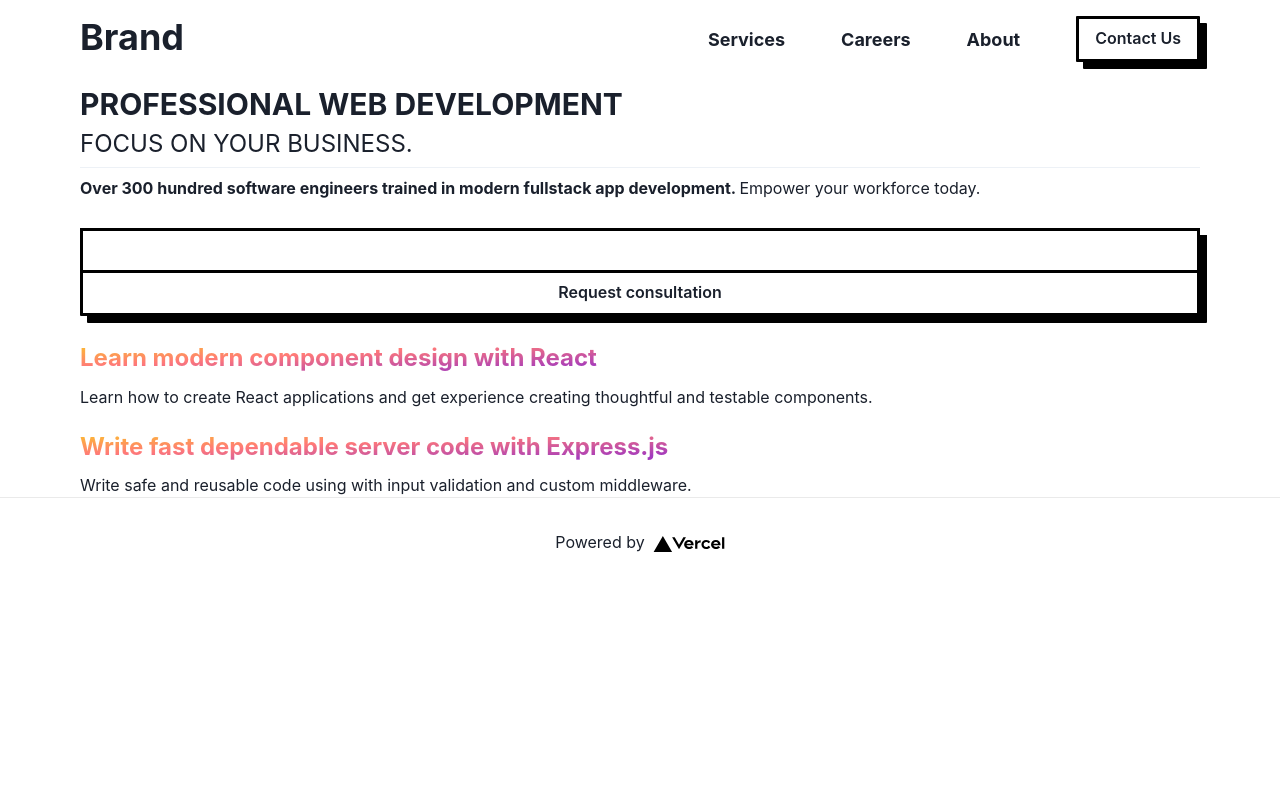
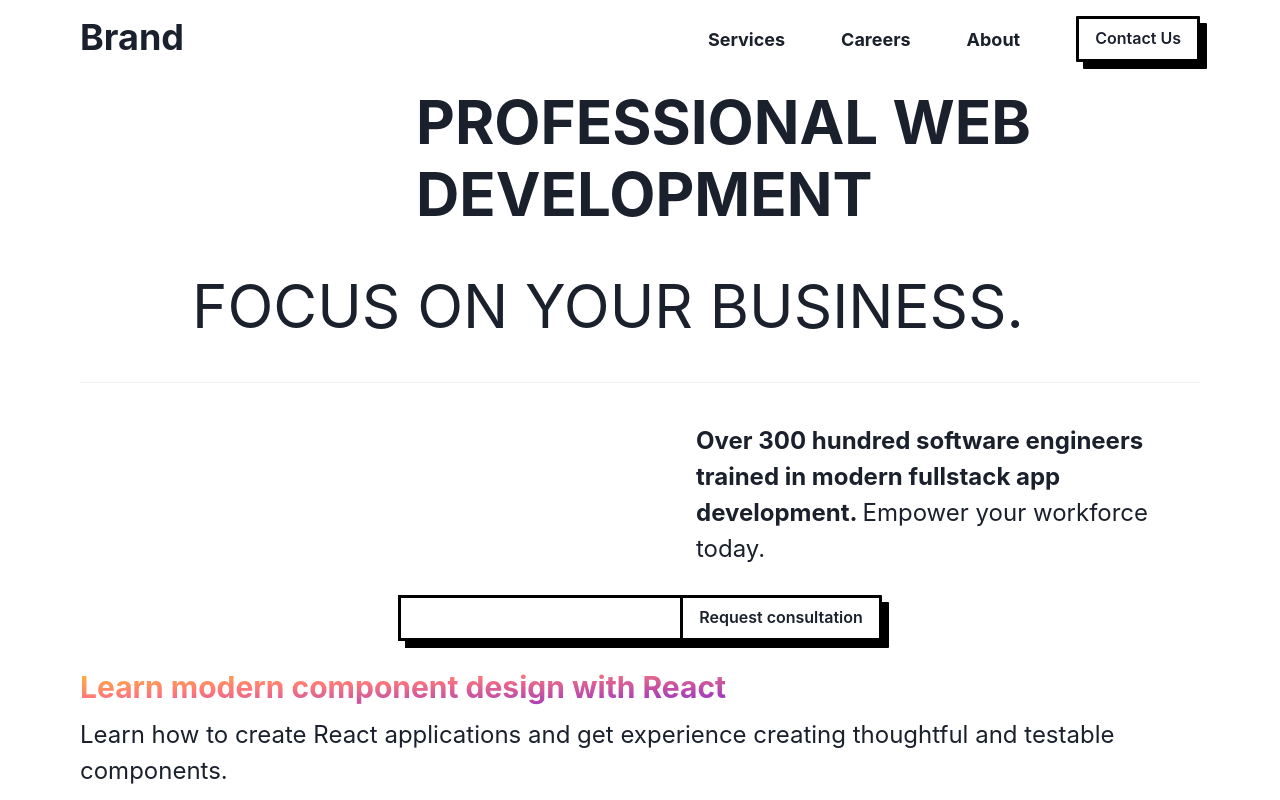
Before and after one commit to eric-do/business-app, a Next.js app: page / in a window 1280 px wide. Shown: the top 800 px of the page. Built offline with nearby package versions, Linux system fonts and the light colour scheme.

Commit message:
Add responsive logic

```diff
--- a/pages/index.tsx
+++ b/pages/index.tsx
@@ -11,6 +11,7 @@ import {
   Flex,
   Input,
   Button,
+  HStack,
 } from '@chakra-ui/react';
 
 const Home: NextPage = () => {
@@ -18,24 +19,54 @@ const Home: NextPage = () => {
     <Box>
       <VStack
         alignItems='flex-start'
+        spacing={{
+          base: 5,
+          md: 10
+        }}
       >
         <Heading
           as='h1'
-          fontSize={'3xl'}
+          ml={{
+            base: 0,
+            md: '30%'
+          }}
+          fontSize={{
+            base: '3xl',
+            md: '6xl'
+          }}
           textTransform={'uppercase'}
         >
           Professional Web Development
         </Heading>
         <Heading
           as='h2'
-          fontSize={'2xl'}
+          ml={{
+            base: 0,
+            md: '10% !important'
+          }}
+          fontSize={{
+            base: '3xl',
+            md: '6xl'
+          }}
           fontWeight={400}
           textTransform={'uppercase'}
         >
           Focus on your business.
         </Heading>
         <Divider colorScheme={'red'} />
-        <Text>
+        <Text
+          ml={{
+            base: 0,
+            md: '55% !important'
+          }}
+          fontSize={{
+            md: '2xl'
+          }}
+          w={{
+            base: '100%',
+            md: '43%'
+          }}
+        >
           <strong>
             {`Over 300 hundred software engineers
             trained in modern fullstack app development. `}
@@ -43,7 +74,10 @@ const Home: NextPage = () => {
           Empower your workforce today.
         </Text>
       </VStack>
-      <VStack py={7}>
+      <VStack
+        display={{ md: 'none' }}
+        py={7}
+      >
         <VStack
           spacing={-1}
           w='100%'
@@ -62,6 +96,30 @@ const Home: NextPage = () => {
           </Button>
         </VStack>
       </VStack>
+      <HStack
+        display={{
+          base: 'none',
+          md: 'flex'
+        }}
+        justifyContent='center'
+        py={7}
+        spacing={-1}
+      >
+        <Input
+          py={5}
+          bg={'white'}
+          borderWidth={3}
+          borderColor='black'
+          variant={'with-shadow'}
+          w='auto'
+        />
+        <Button
+          w='auto'
+          variant={'with-shadow'}
+        >
+          Request consultation
+        </Button>
+      </HStack>
       <VStack
         spacing={6}
         alignItems='flex-start'
@@ -77,11 +135,19 @@ const Home: NextPage = () => {
                 bgGradient='linear(to-br,#fcc02b, #ff7979 40%, #a33abd 89%)'
                 bgClip='text'
                 as='h3'
-                fontSize='2xl'
+                fontSize={{
+                  base: 'xl',
+                  md: '3xl'
+                }}
               >
                 {subsection.title}
               </Heading>
-              <Text>
+              <Text
+                fontSize={{
+                  base: 'lg',
+                  md: '2xl'
+                }}
+              >
                 {subsection.description}
               </Text>
             </VStack>
```
